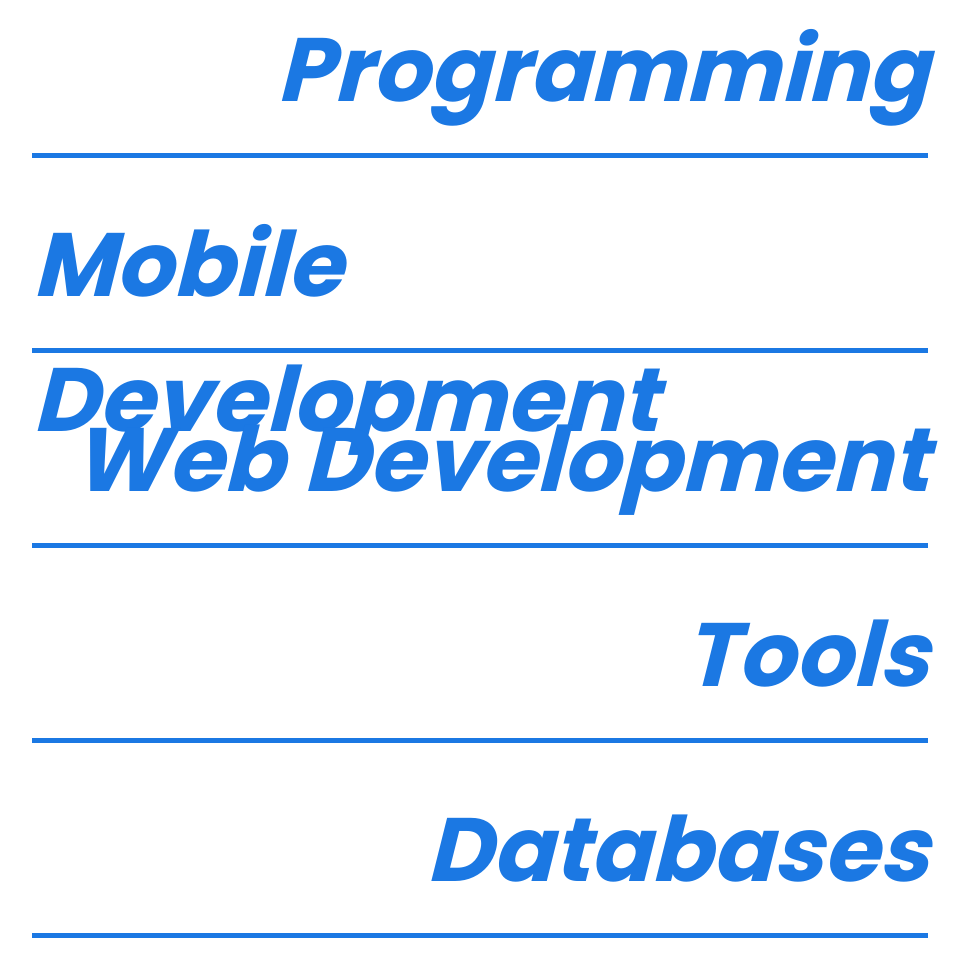
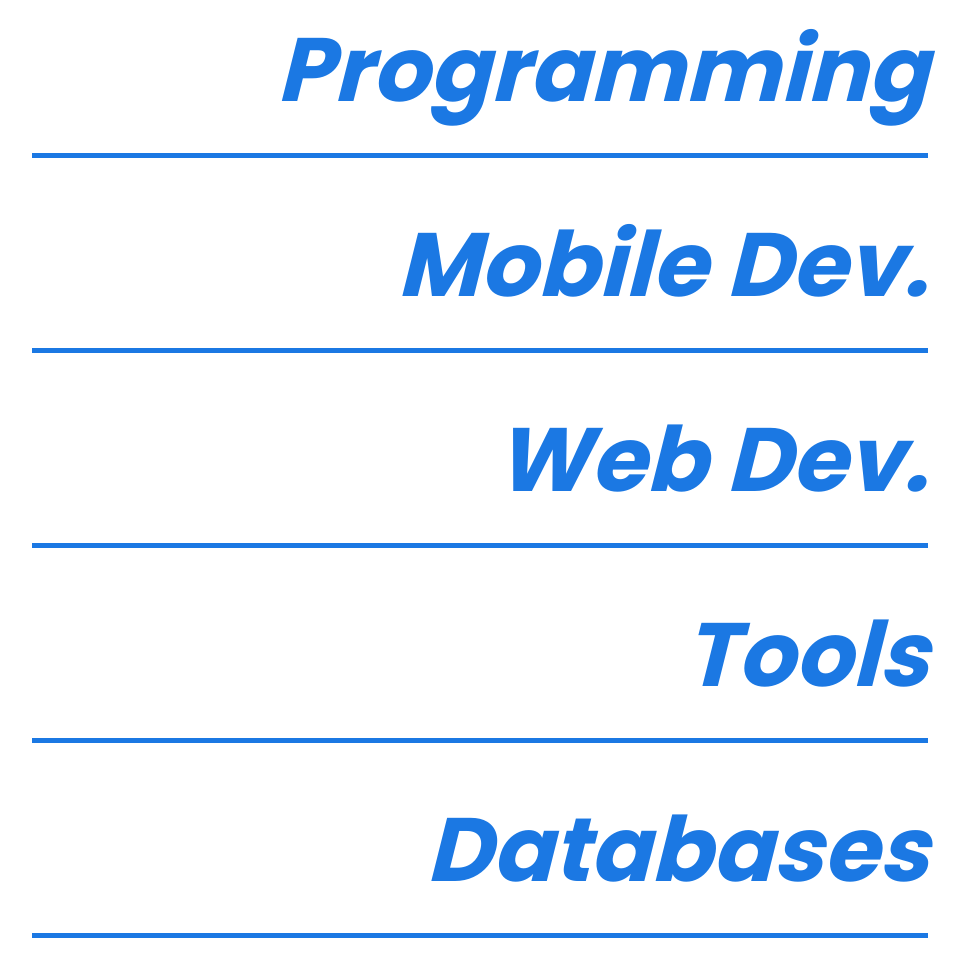
Before and after one commit to TaiOdunaiya/my_portfolio, a plain HTML site: page index.html in a window 1280 px wide. Shown: the part 8411-9386 px from the top of the page, without its empty margins (160-1129 px from the left). Drawn offline with nearby package versions, Linux system fonts and the light colour scheme.

Commit message:
fix text

```diff
--- a/index.html
+++ b/index.html
@@ -259,7 +259,7 @@
           </div>
           <div class="service">
             <a href="#" class="service-btn pointer-enter"
-              ><span>Mobile Development</span></a
+              ><span>Mobile Dev.</span></a
             >
             <p class="service-text">
               Android Development, XAMARIN, Flutter, Capacitor using React
@@ -267,7 +267,7 @@
           </div>
           <div class="service">
             <a href="#" class="service-btn pointer-enter"
-              ><span>Web Development</span></a
+              ><span>Web Dev.</span></a
             >
             <p class="service-text">
               HTML5, CSS3, JavaScript, Blazor, React.js, Angular, JSON, jQuery,
```
